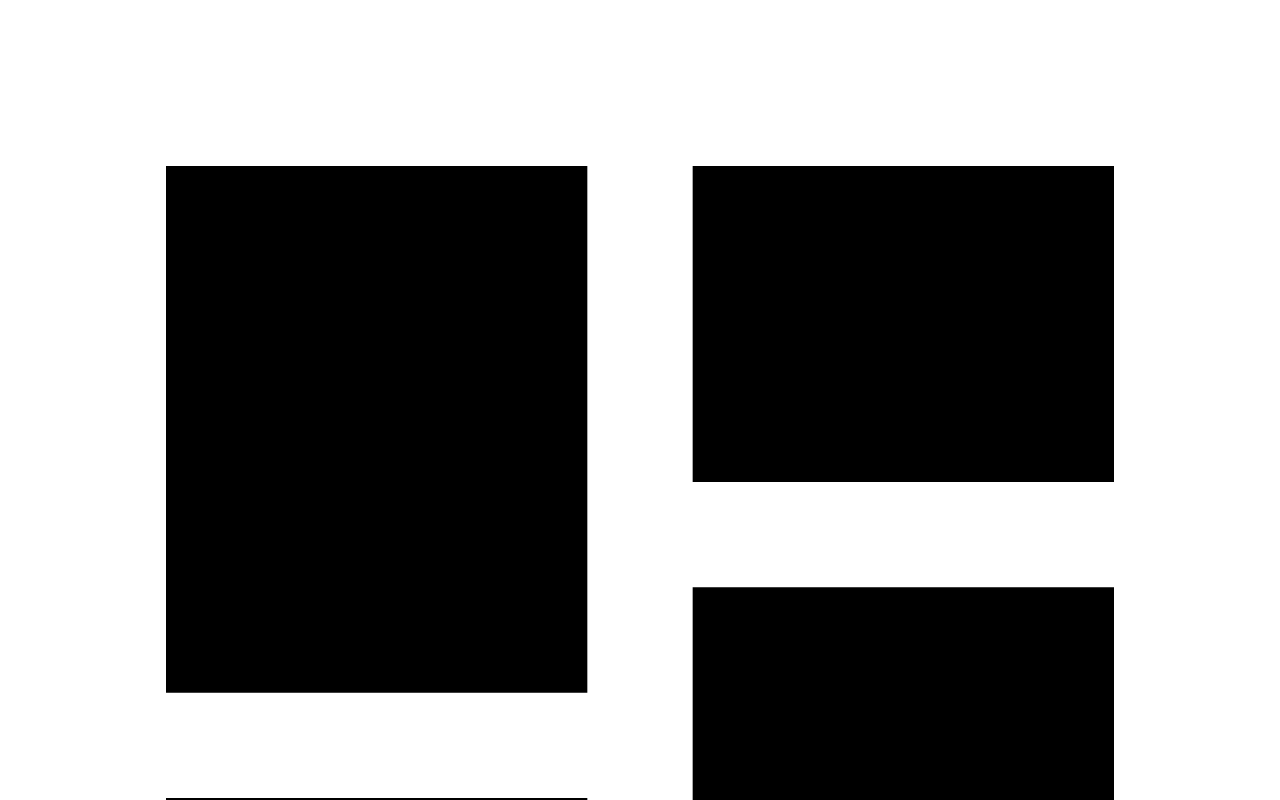
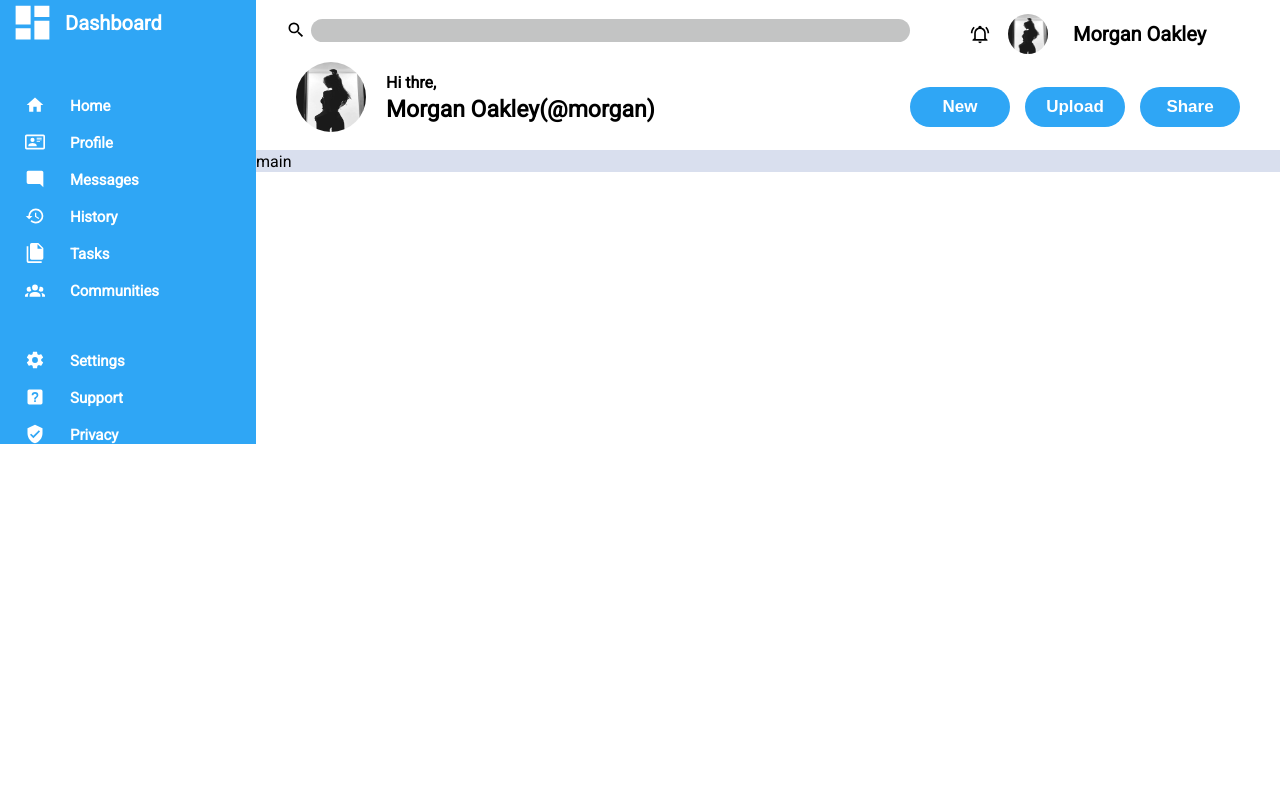
Before and after one commit to abde67/SecondExercise, a plain HTML site: page Project-Admin-Dashboard/index.html in a window 1280 px wide. Shown: the top 800 px of the page. Drawn offline with Linux system fonts and the light colour scheme.

Commit message:
admin dashboard css

```diff
--- a/Project-Admin-Dashboard/style.css
+++ b/Project-Admin-Dashboard/style.css
@@ -1,3 +1,178 @@
-body{
+
+@font-face {
+    font-family: 'robotoitalic';
+    src: url('fonts/roboto-italic-variablefont_wdthwght-webfont.woff2') format('woff2'),
+         url('fontsroboto-italic-variablefont_wdthwght-webfont.woff') format('woff');
+    font-weight: normal;
+    font-style: normal;
 
 }
+
+@font-face {
+    font-family: 'robotoregular';
+    src: url( 'fonts/roboto-variablefont_wdthwght-webfont.woff2') format('woff2'),
+         url('fonts/roboto-variablefont_wdthwght-webfont.woff') format('woff');
+    font-weight: normal;
+    font-style: normal;
+
+}
+
+
+
+
+body{
+  margin: 0;
+   font-family: 'robotoregular',serif;
+}
+.container{
+ display: grid;
+  grid-template-columns: 1fr 4fr;
+  width: 100%;
+  height: 100%;
+}
+.sidebar{
+ padding-right: 70px;
+  display: flex;
+  flex-direction: column;
+  gap: 50px;
+  grid-row: 1/6;
+ background-color: rgb(47, 166, 245);
+}
+.main{
+  grid-column: 2/3;
+ background-color: rgb(217, 223, 238);
+}
+.home,.settings{
+  display: flex;
+  flex-direction: column;
+  gap:17px;
+}
+.dashboard img{
+ width: 45px;
+ height: 45px;
+}
+.sidebar>.dashboard{
+  padding-left: 10px;
+}
+.dashboard >div p {
+  padding-left: 10px;
+ font-size: 20px;
+}
+.home img,.settings img{
+  width: 20px;
+  height: 20px;
+}
+
+.sidebar>div>div{
+  display: flex;
+  align-items: center;
+}
+.sidebar p{
+  color: white;
+  margin: 0;
+
+  font-size: 15px;
+  font-weight: 600;
+}
+.sidebar>.two{
+  padding-left: 25px;
+}
+.sidebar>.two p{
+  padding-left: 25px;
+}
+.sidebar img {
+ filter: invert(1);
+ }
+.header{
+  display: grid;
+  grid-template-columns: 3fr 1fr;
+  grid-template-rows: 55px 55px;
+  row-gap: 12px;
+  height: 130px;
+  padding-bottom: 20px;
+  }
+  .header>div{
+    height: 60px;
+  }
+.search>img{
+  width: 20px;
+  height: 20px;
+}
+.search{
+  grid-column: 1/2;
+  display: grid;
+  padding-left: 30px;
+  align-items: center;
+  grid-template-columns: 25px 2fr;
+
+}
+.search>.searching{
+
+  height: 23px;
+  border: none;
+  border-radius: 20px;
+  background-color: rgb(195, 196, 196);
+}
+.left{
+   grid-column: 2/3;
+  display: grid;
+  grid-template-columns:23px 50px 1fr;
+  gap: 15px;
+  align-items: center;
+  padding-left:60px;
+}
+.left>.bell{
+   width: 20px;
+   height: 20px;
+}
+.left>.profile{
+  width: 40px;
+  height: 40px;
+  border-radius: 50%;
+}
+.left>.profilename{
+
+font-weight: 700;
+font-size: 20px;
+
+}
+.channel{
+  padding-left: 40px;
+
+  display: flex;
+  grid-column: 1/2;
+  align-items:center;
+  gap: 20px;
+}
+.channel>img{
+  width:70px;
+  height: 70px;
+  border-radius: 50%;
+}
+.channel>div>p{
+  font-weight:700 ;
+   margin: 0;
+}
+.channel>div>.lowerp{
+  font-size: 23px;
+  min-inline-size:300px;
+}
+.button{
+  grid-column: 2/3;
+ display: grid;
+ grid-template-columns: repeat(3,100px);
+  gap: 15px;
+  align-items:end;
+   padding-right: 40px;
+
+}
+.button>button{
+  border: none;
+  height: 40px;
+  border-radius: 30px;
+  background-color: rgb(47, 166, 245);
+  color: white;
+  font-weight: 600;
+  font-size: 17px;
+
+}
```
